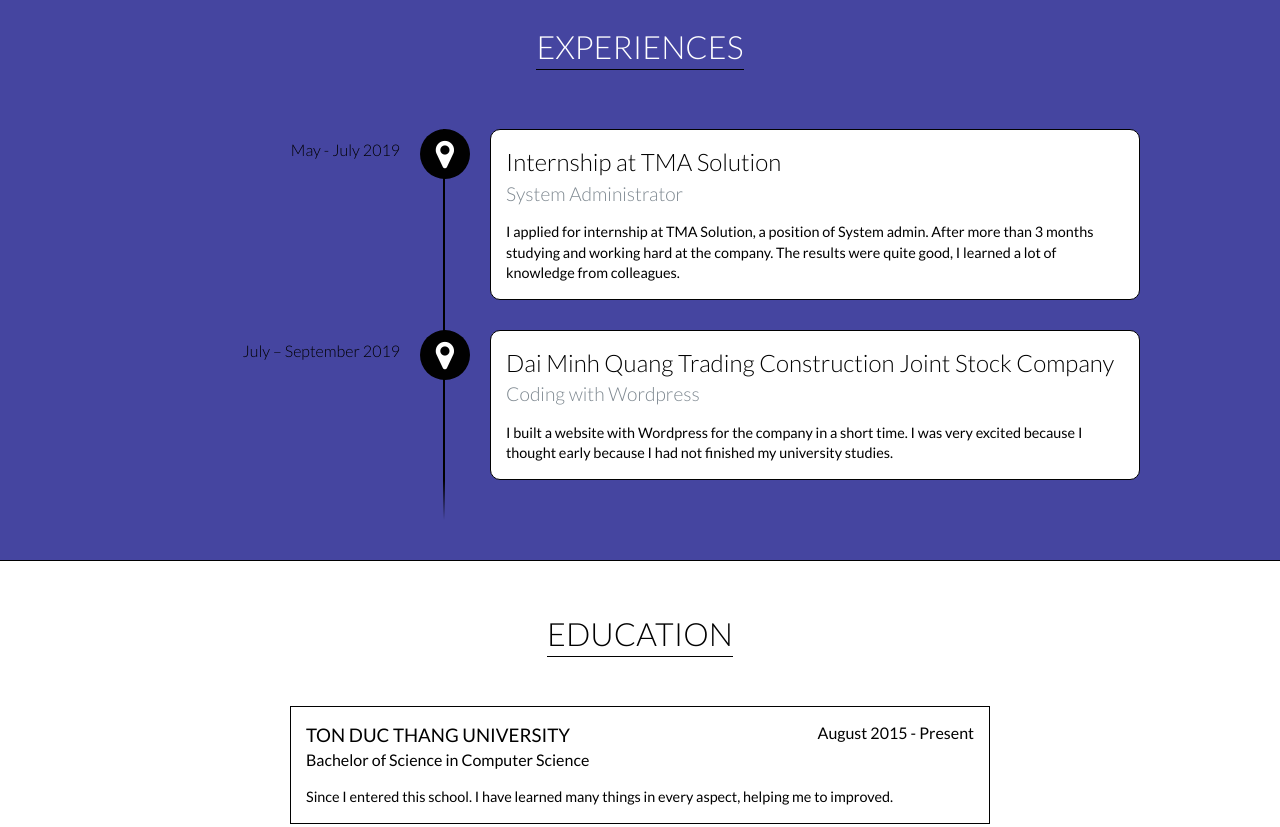
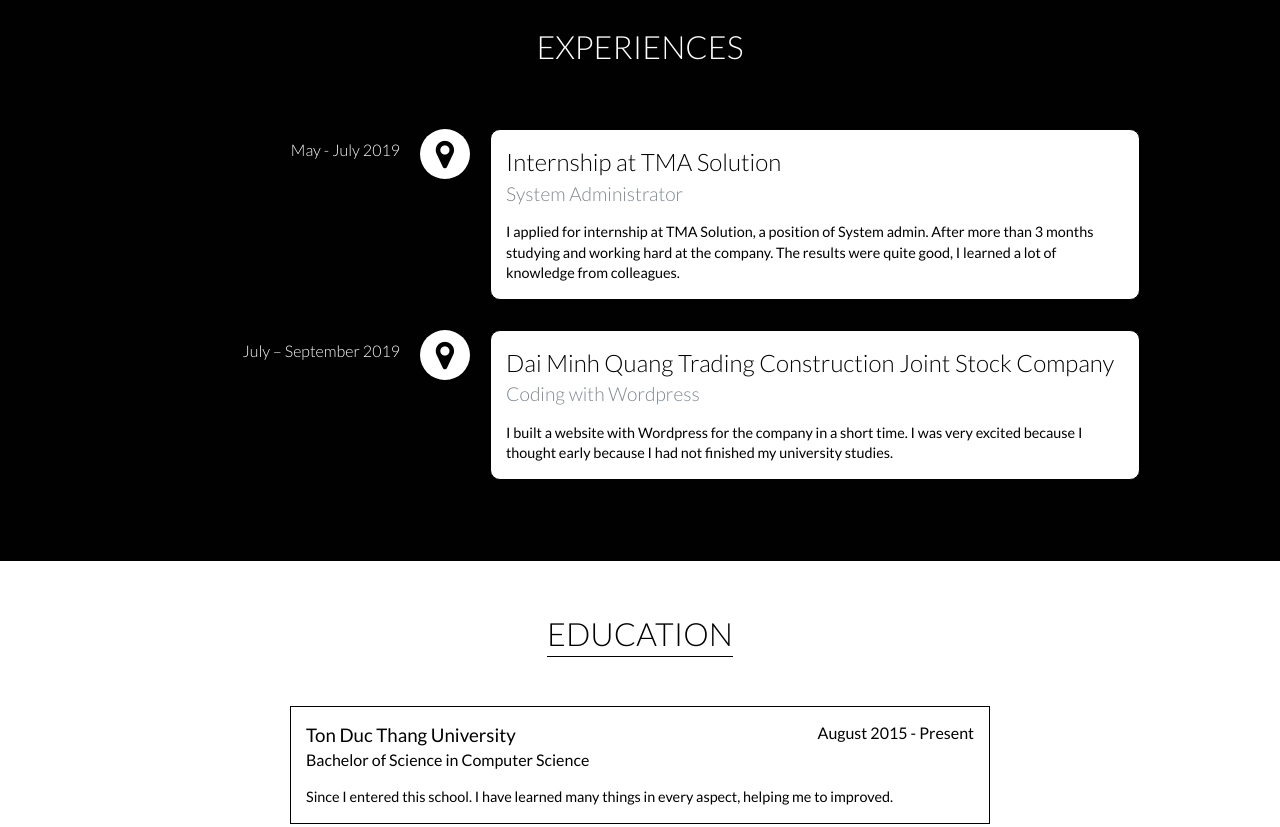
Before and after one commit to duyhenryer/portfolio, a website: page index.html in a window 1280 px wide. Shown: the part 1160-1987 px from the top of the page. Drawn offline with nearby package versions, Linux system fonts and the light colour scheme; animation ran at ten frames a second.

Commit message:
change color
change color

```diff
--- a/css/styles.css
+++ b/css/styles.css
@@ -242,7 +242,7 @@
     }
     .background-alt
     {
-        background:#4545a0
+        background:#010101
     }
     #lead
     {
@@ -421,10 +421,10 @@
     .vtimeline-icon
     {
         position:relative;
-        color:#fff;
+        color:#010101;
         width:50px;
         height:50px;
-        background:#010101;
+        background:#fff;
         border-radius:50%;
         float:left;
         z-index:99;
@@ -444,7 +444,7 @@
         left:0;
         top:10px;
         font-weight:300;
-        color:#010101
+        color:#ffffff
     }
     #education
     {
@@ -597,7 +597,7 @@
     #contact
     {
         padding:50px 15px;
-        background:#4545a0;
+        background:#010101;
         text-align:center
     }
     #contact h2
--- a/index.html
+++ b/index.html
@@ -101,7 +101,7 @@
     <div id="education">
         <h2 class="heading">EDUCATION</h2>
         <div class="education-block">
-            <h3>TON DUC THANG UNIVERSITY</h3>
+            <h3>Ton Duc Thang University</h3>
             <span class="education-date">August 2015 - Present</span>
             <h4>Bachelor of Science in Computer Science</h4>
             <p>
```
